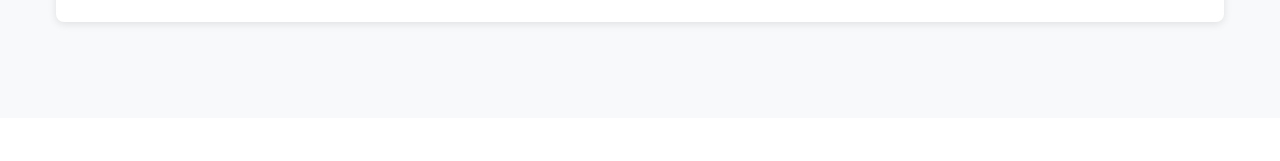
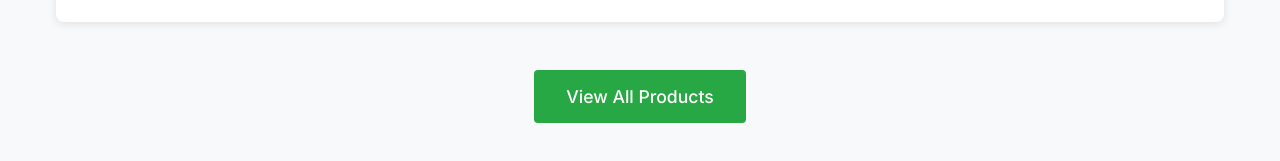
Before and after one commit to sauravxtha/shophub-react, a React (Vite) app: page / in a window 1280 px wide. Shown: the part 2720-2881 px from the top of the page. Before the commit the page ends 2838 px from the top, so only its background shows below. Built offline with nearby package versions, Linux system fonts and the light colour scheme.

Commit message:
Add 'View All Products' button to Featured component and style it

```diff
--- a/src/components/Featured/Featured.jsx
+++ b/src/components/Featured/Featured.jsx
@@ -35,7 +35,9 @@ const Featured = () => {
             </div>
           ))}
         </div>
-        <div className={styles.viewAll}></div>
+        <div className={styles.viewAll}>
+          <button className={styles.viewAllBtn}>View All Products</button>
+        </div>
       </div>
     </section>
   );
--- a/src/components/Featured/Featured.module.css
+++ b/src/components/Featured/Featured.module.css
@@ -96,3 +96,16 @@
   cursor: pointer;
   transition: background-color 0.3s ease;
 }
+.viewAll {
+  text-align: center;
+}
+.viewAllBtn {
+  padding: 1rem 2rem;
+  background-color: #28a745;
+  color: white;
+  border: none;
+  border-radius: 4px;
+  font-size: 1.1rem;
+  font-weight: 500;
+  transition: background-color 0.3s ease;
+}
```
